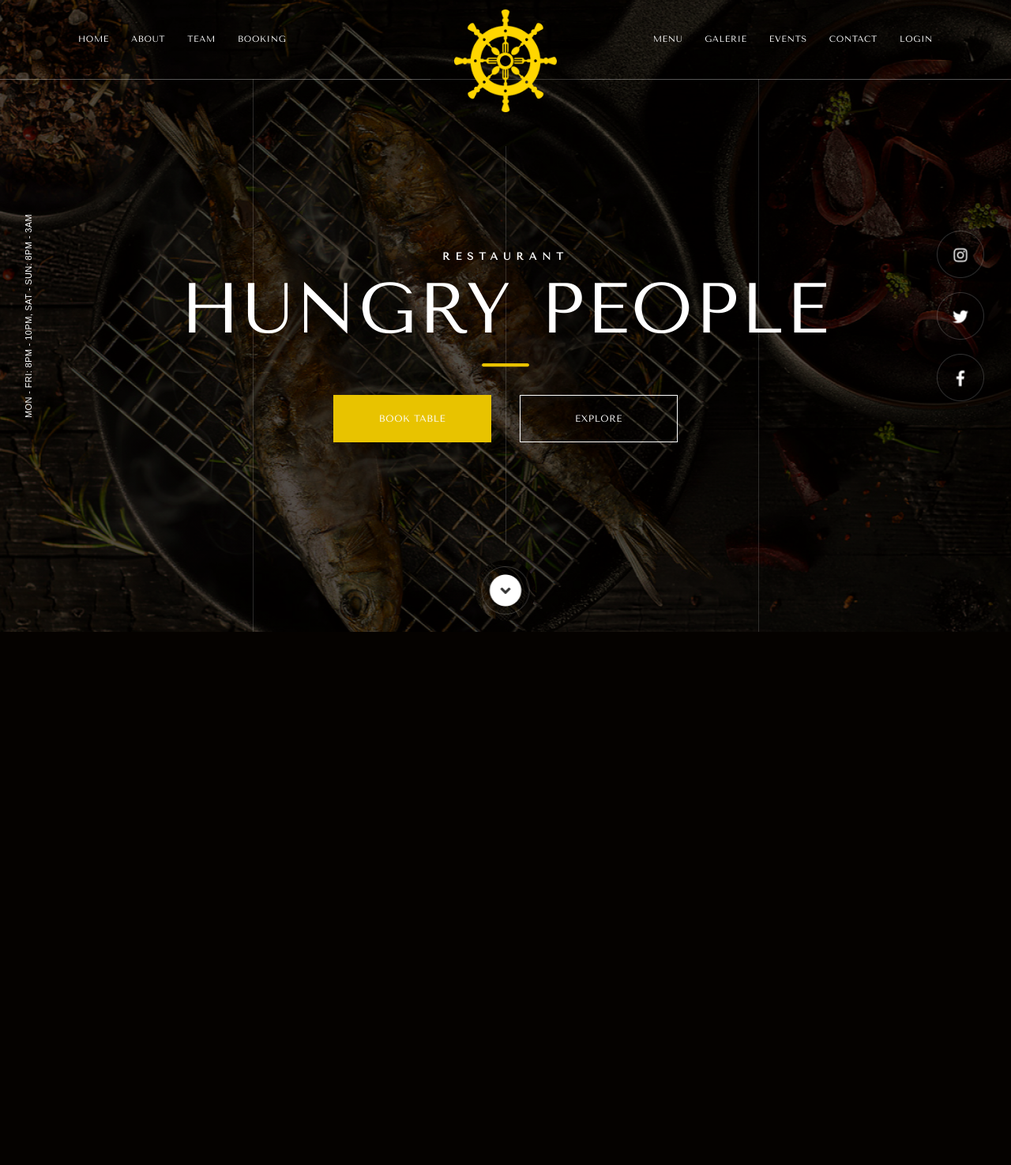
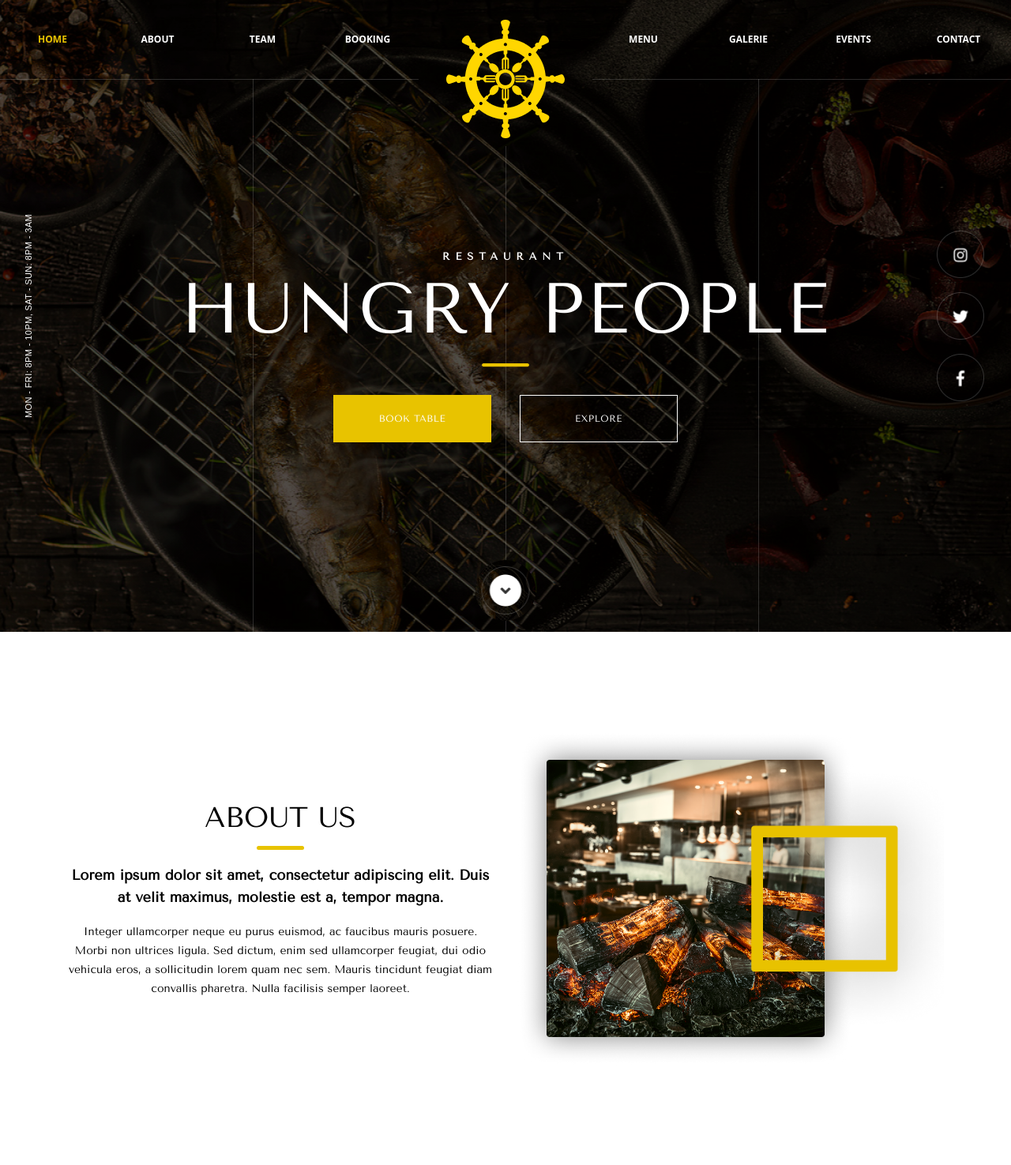
Before and after one commit to iannchoys/hunger, a Django app: page / in a window 1280 px wide. Shown: the whole page at 79% size. Before the commit the page ends 800 px from the top, so only its background shows below. Run offline with Django 5.2, Linux system fonts and the light colour scheme.

Commit message:
Add about section layout

```diff
--- a/static/css/style.css
+++ b/static/css/style.css
@@ -42,33 +42,57 @@ body {
 
 .hero__navbar {
     padding: 0;
-    border-bottom: 1px solid rgba(255, 255, 255, 0.2);
 }
 
 .hero__navbar-container {
     position: relative;
+    width: 100%;
+    max-width: 1280px;
     min-height: 100px;
+    padding: 0;
 }
 
 .hero__menu-wrapper {
     width: 100%;
 }
 
+.hero__menu {
+    display: flex;
+}
+
+.hero__menu--left,
+.hero__menu--right {
+    width: 532px;
+}
+
 .hero__menu--left {
-    padding-right: 85px;
+    padding-right: 0;
 }
 
 .hero__menu--right {
-    padding-left: 85px;
+    padding-left: 0;
+}
+
+.hero__menu .nav-item {
+    width: 133px;
+    height: 100px;
 }
 
 .hero__menu-link {
-    display: block;
-    padding: 40px 14px;
+    display: flex;
+    align-items: center;
+    justify-content: center;
+    width: 133px;
+    height: 100px;
+    padding: 0;
     color: var(--hero-white);
-    font-size: 11px;
-    letter-spacing: 0.6px;
+    font-family: "Open Sans", Arial, sans-serif;
+    font-size: 12px;
+    font-weight: 700;
+    line-height: 18px;
+    text-align: center;
     text-decoration: none;
+    text-transform: uppercase;
     transition: color 0.2s ease;
 }
 
@@ -80,17 +104,18 @@ body {
 
 .hero__logo {
     position: absolute;
-    top: 12px;
+    top: 25px;
     left: 50%;
-    z-index: 2;
+    z-index: 3;
     transform: translateX(-50%);
 }
 
 .hero__logo-image {
     display: block;
-    width: 130px;
-    height: auto;
-    transition: width 0.25s ease;
+    width: 150px;
+    height: 150px;
+    object-fit: contain;
+    transition: width 0.25s ease, height 0.25s ease;
 }
 
 .hero__toggler {
@@ -115,12 +140,16 @@ body {
     box-shadow: 0 2px 10px rgba(0, 0, 0, 0.4);
 }
 
-.hero__header--fixed .hero__navbar {
-    border-bottom: 0;
+.hero__header--fixed .hero__navbar-container {
+    min-height: 70px;
 }
 
-.hero__header--fixed .hero__navbar-container {
-    min-height: 70px;
+.hero__header--fixed .hero__menu .nav-item {
+    height: 70px;
+}
+
+.hero__header--fixed .hero__menu-link {
+    height: 70px;
 }
 
 .hero__header--fixed .hero__logo {
@@ -129,12 +158,9 @@ body {
 
 .hero__header--fixed .hero__logo-image {
     width: 60px;
+    height: 60px;
 }
 
-.hero__header--fixed .hero__menu-link {
-    padding-top: 27px;
-    padding-bottom: 27px;
-}
 /* Декоративные линии первого экрана */
 
 .hero__grid {
@@ -153,11 +179,11 @@ body {
 
 .hero__grid-horizontal--left {
     left: 0;
-    right: calc(50% + 95px);
+    right: calc(50% + 110px);
 }
 
 .hero__grid-horizontal--right {
-    left: calc(50% + 95px);
+    left: calc(50% + 110px);
     right: 0;
 }
 
@@ -176,7 +202,6 @@ body {
 .hero__grid-vertical--center {
     left: 50%;
     top: 185px;
-    bottom: 110px;
 }
 
 .hero__grid-vertical--right {
@@ -465,3 +490,105 @@ body {
         letter-spacing: 3px;
     }
 }
+/* About us section */
+
+.about {
+    padding: 100px 0;
+    background-color: #ffffff;
+    color: #000000;
+    font-family: "Tenor Sans", sans-serif;
+}
+
+.about__row {
+    min-height: 475px;
+}
+
+.about__content {
+    max-width: 600px;
+    margin: 0 auto;
+    text-align: center;
+}
+
+.about__title {
+    margin: 0;
+    font-size: 36px;
+    line-height: 48px;
+    font-weight: 400;
+    text-transform: uppercase;
+    color: #000000;
+}
+
+.about__line {
+    display: block;
+    width: 60px;
+    height: 5px;
+    margin: 12px auto 18px;
+    background-color: var(--hero-yellow);
+    border-radius: 50px;
+}
+
+.about__lead {
+    margin: 0 0 18px;
+    font-size: 18px;
+    line-height: 28px;
+    font-weight: 700;
+}
+
+.about__text {
+    margin: 0;
+    font-size: 14px;
+    line-height: 24px;
+    font-weight: 400;
+}
+
+.about__image-box {
+    position: relative;
+    width: 100%;
+    max-width: 575px;
+    margin: 0 auto;
+}
+
+.about__image {
+    display: block;
+    width: 100%;
+    height: auto;
+}
+
+
+/* About адаптация */
+
+@media (max-width: 991.98px) {
+    .about {
+        padding: 70px 0;
+    }
+
+    .about__content {
+        margin-bottom: 40px;
+    }
+
+    .about__image-box {
+        max-width: 520px;
+    }
+}
+
+@media (max-width: 575.98px) {
+    .about {
+        padding: 55px 0;
+    }
+
+    .about__title {
+        font-size: 30px;
+        line-height: 40px;
+    }
+
+    .about__lead {
+        font-size: 16px;
+        line-height: 25px;
+    }
+
+    .about__text {
+        font-size: 13px;
+        line-height: 22px;
+    }
+
+}
--- a/templates/restaurant/home.html
+++ b/templates/restaurant/home.html
@@ -184,6 +184,45 @@
                 >
             </a>
         </section>
+        <section class="about" id="about">
+            <div class="container">
+                <div class="row about__row align-items-center">
+
+                    <div class="col-lg-6">
+                        <div class="about__content">
+                            <h2 class="about__title">ABOUT US</h2>
+
+                            <span class="about__line"></span>
+
+                            <p class="about__lead">
+                                Lorem ipsum dolor sit amet, consectetur adipiscing elit.
+                                Duis at velit maximus, molestie est a, tempor magna.
+                            </p>
+
+                            <p class="about__text">
+                                Integer ullamcorper neque eu purus euismod, ac faucibus
+                                mauris posuere. Morbi non ultrices ligula. Sed dictum,
+                                enim sed ullamcorper feugiat, dui odio vehicula eros,
+                                a sollicitudin lorem quam nec sem. Mauris tincidunt
+                                feugiat diam convallis pharetra. Nulla facilisis semper
+                                laoreet.
+                            </p>
+                        </div>
+                    </div>
+
+                    <div class="col-lg-6">
+                        <div class="about__image-box">
+                            <img
+                                class="about__image"
+                                src="{% static 'images/about/about-img-1.png' %}"
+                                alt="Restaurant interior with fireplace"
+                            >
+                        </div>
+                    </div>
+
+                </div>
+            </div>
+        </section>
     </main>
 
     <script src="https://code.jquery.com/jquery-3.5.1.min.js"></script>
```
Also changed, not shown: static/images/about/about-img-1.png (added).
